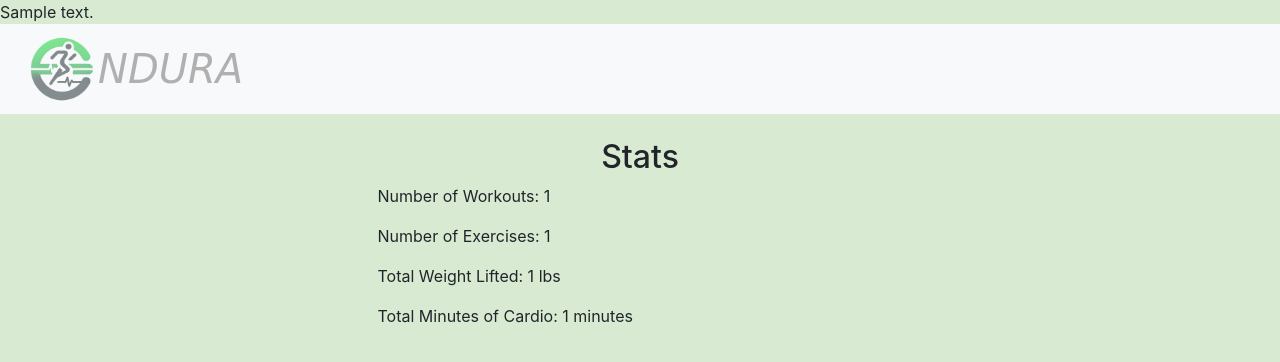
After one commit to matthambrecht/Endura, a Flask app: template app/templates/stats.html in a window 1280 px wide. The commit adds this page. Shown: the top 362 px of the page. Run offline with Flask 3, Linux system fonts and the light colour scheme; the template is opened without the code that fills it: most values are stand-ins (such as "Sample title", 1, 10 or a date in 2020); some libraries are stand-ins or nearby versions.

Commit message:
Added stats aggregation to frontend

```diff
--- a/app/app.py
+++ b/app/app.py
@@ -571,6 +571,31 @@ def login():
 def logout():
     logout_user()
     return redirect(url_for("login"))
+
+@app.route("/stats")
+@login_required
+def stats():
+    workouts = get_all_workouts()
+    num_workouts = len(workouts)
+    num_exercises = 0
+    total_weight = 0
+    total_minutes = 0
+
+    for workout in workouts:
+        num_exercises += len(workout['exercises'])
+
+        for exercise in workout['exercises']:
+            if exercise['workout_type'] == 'cardio':
+                total_minutes += exercise['duration']
+            elif exercise['workout_type'] == 'lift':
+                total_weight += exercise['sets'] * exercise['reps'] * exercise['weight']
+
+    return render_template(
+        "stats.html",
+        num_workouts=num_workouts,
+        num_exercises=num_exercises,
+        total_weight=total_weight,
+        total_minutes=total_minutes)
 # End Account Management Methods
 
 
--- a/app/templates/base.html
+++ b/app/templates/base.html
@@ -97,7 +97,7 @@
             </li>
             <hr class="sidebar-divider">
             <li class="nav-item">
-                <a class="nav-link" href="/">Overall Stats</a>
+                <a class="nav-link" href="{{ url_for('stats') }}">Overall Stats</a>
             </li>
             <hr class="sidebar-divider">
             <li class="nav-item">
--- /dev/null
+++ b/app/templates/stats.html
@@ -0,0 +1,17 @@
+{% extends 'base.html' %}
+{% block title %}Stats{% endblock %}
+{% block page_body %}
+<div class="col-md-6 offset-md-3">
+    <h2 class="text-center">Stats</h2>
+    <p>Number of Workouts: {{ num_workouts }}</p>
+    <p>Number of Exercises: {{ num_exercises }}</p>
+    <p>Total Weight Lifted: {{ total_weight }} lbs</p>
+    <p>Total Minutes of Cardio: {{ total_minutes }} minutes</p>
+</div>
+
+<style>
+    body {
+        background-color: #d9ead3; /* Background color */
+    }
+</style>
+{% endblock %}
```
